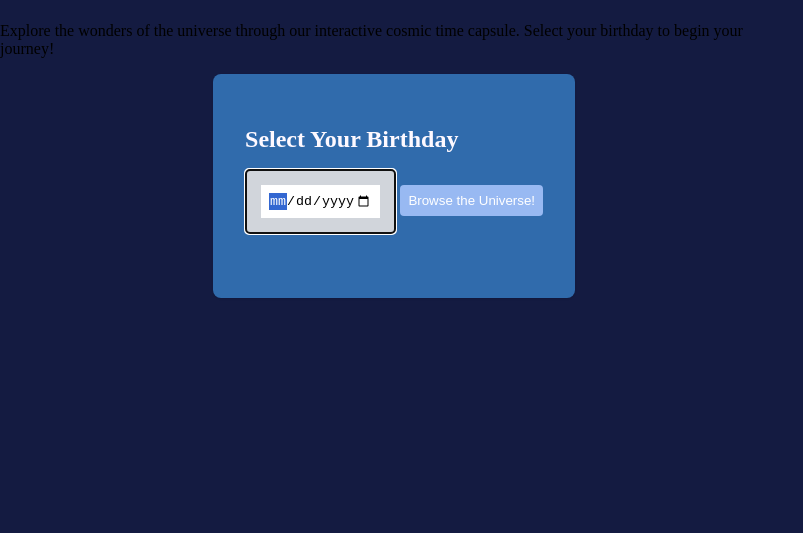
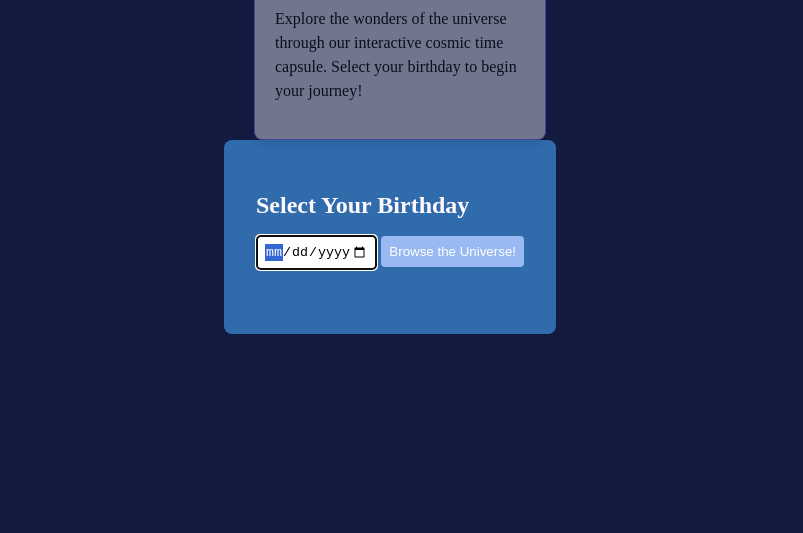
Before and after one commit to BrenaeB/browseTheUniverse, a website built with Vite: page browse-the-universe/index.html in a window 1280 px wide. Shown: the part 267-800 px from the top of the page, without its empty margins (0-803 px from the left). Built offline with nearby package versions, Linux system fonts and the light colour scheme.

Commit message:
edited description container

```diff
--- a/browse-the-universe/src/style.css
+++ b/browse-the-universe/src/style.css
@@ -1,4 +1,4 @@
-body{
+body {
     display: flex;
     align-items: center;
     justify-content: center;
@@ -20,44 +20,41 @@ body{
     box-shadow: 0 1px 2px rgba(0, 0, 0, 0.1);
 }
 
-h1{
+h1 {
     align-items: center;
-  color:#9F9FED;
+    color: #9F9FED;
 }
 
-.heading{
+.heading {
     margin-top: -20px;
 }
 
-
-
-h2{
+h2 {
     font-size: 1.5rem;
-  font-weight:bold;
+    font-weight: bold;
     color: #FEF9FF;
     margin-bottom: 16px;
 }
 
-.birthday-input{
-  border: 1pc solid #d1d5db;
+.birthday-input {
+    border: 1px solid #d1d5db;
     border-radius: 4px;
     padding: 8px;
-  margin-bottom:  16px;
+    margin-bottom: 16px;
 }
 
-.submit-button{
+.submit-button {
     background-color: #98B9F2;
-  color:#ffffff;
+    color: #ffffff;
     padding: 8px;
     border-radius: 4px;
-  border:none;
+    border: none;
     cursor: pointer;
 }
 
-.result-container{
+.result-container {
     margin-top: 16px;
 }
-
 
 .image-container {
     width: 500px;
@@ -72,7 +69,6 @@ h2{
     box-shadow: 0 2px 10px rgba(0, 0, 0, 0.2);
 }
 
-
 .text-container {
     background-color: #D4C1EC;
     opacity: 0.5;
@@ -80,7 +76,6 @@ h2{
     padding: 15px;
     margin-top: 10px;
 }
-
 
 .image-title {
     font-size: 1.5rem;
@@ -94,3 +89,17 @@ h2{
     margin-bottom: 0;
     color: #000000;
 }
+
+.description {
+    background-color: rgba(255, 255, 255, 0.8);
+    border: 1.5px solid #736CED;
+    opacity: 0.5;
+    border-radius: 8px;
+    padding: 20px;
+    margin-left: 20px;
+    box-shadow: 0 4px 8px rgba(0, 0, 0, 0.2);
+    max-width: 250px;
+    color: #000000;
+    font-size: 1rem;
+    line-height: 1.5;
+}
```
Lines whose indentation alone changed are shown as unchanged.
